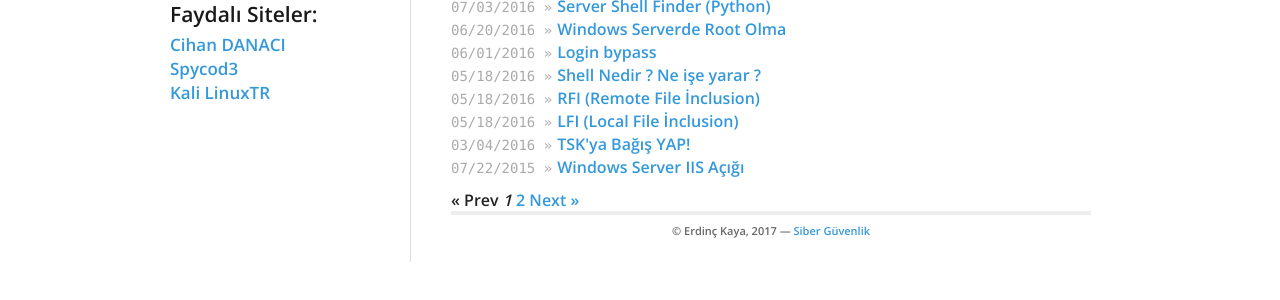
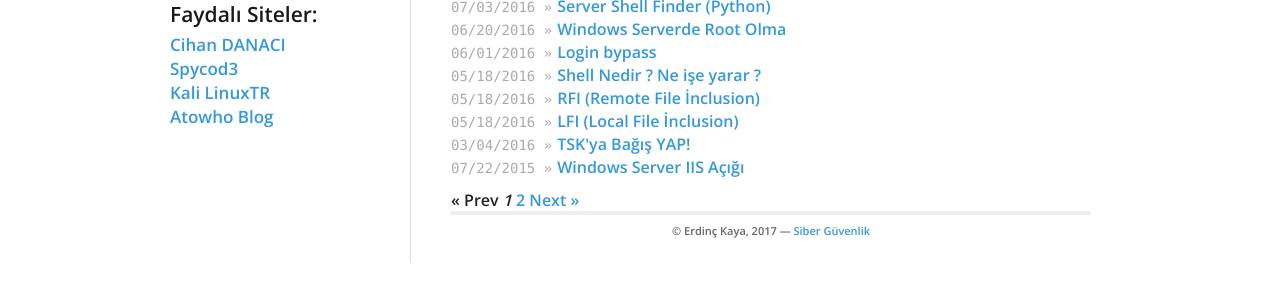
Before and after one commit to denemevol3/denemevol, a Jekyll site: the page built from index.html, in a window 1280 px wide. Shown: the part 375-675 px from the top of the page. Built offline with Jekyll 4.4.1, drawn with Linux system fonts in a browser that asks for light colours; nearby versions of some CDN libraries; the list of posts is cut into pages by our own code.

Commit message:
Update sidebar.html

```diff
--- a/_includes/sidebar.html
+++ b/_includes/sidebar.html
@@ -16,6 +16,7 @@
     <h4>Faydalı Siteler:<br></h4>
     <h5><a href="https://cihandanaci.com" target="_blank">Cihan DANACI</a><br>
     <a href="http://www.spycod3.org" target="_blank">Spycod3</a><br>
-      <a href="http://www.kali-linuxtr.net" target="_blank">Kali LinuxTR</a><br></h5>
+    <a href="http://www.kali-linuxtr.net" target="_blank">Kali LinuxTR</a><br>
+    <a href="https://monodram.net/" target="_blank">Atowho Blog</a></h5>
   </div>
 </nav>
```
